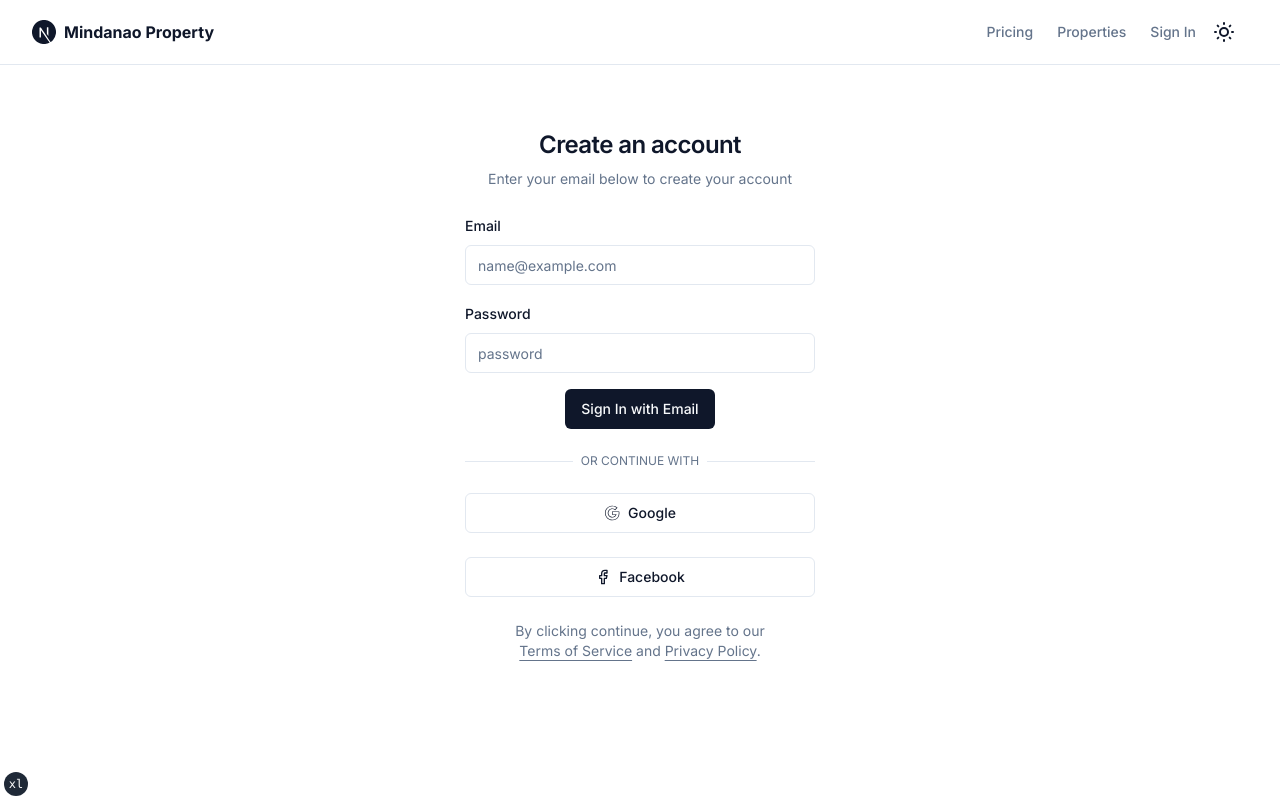
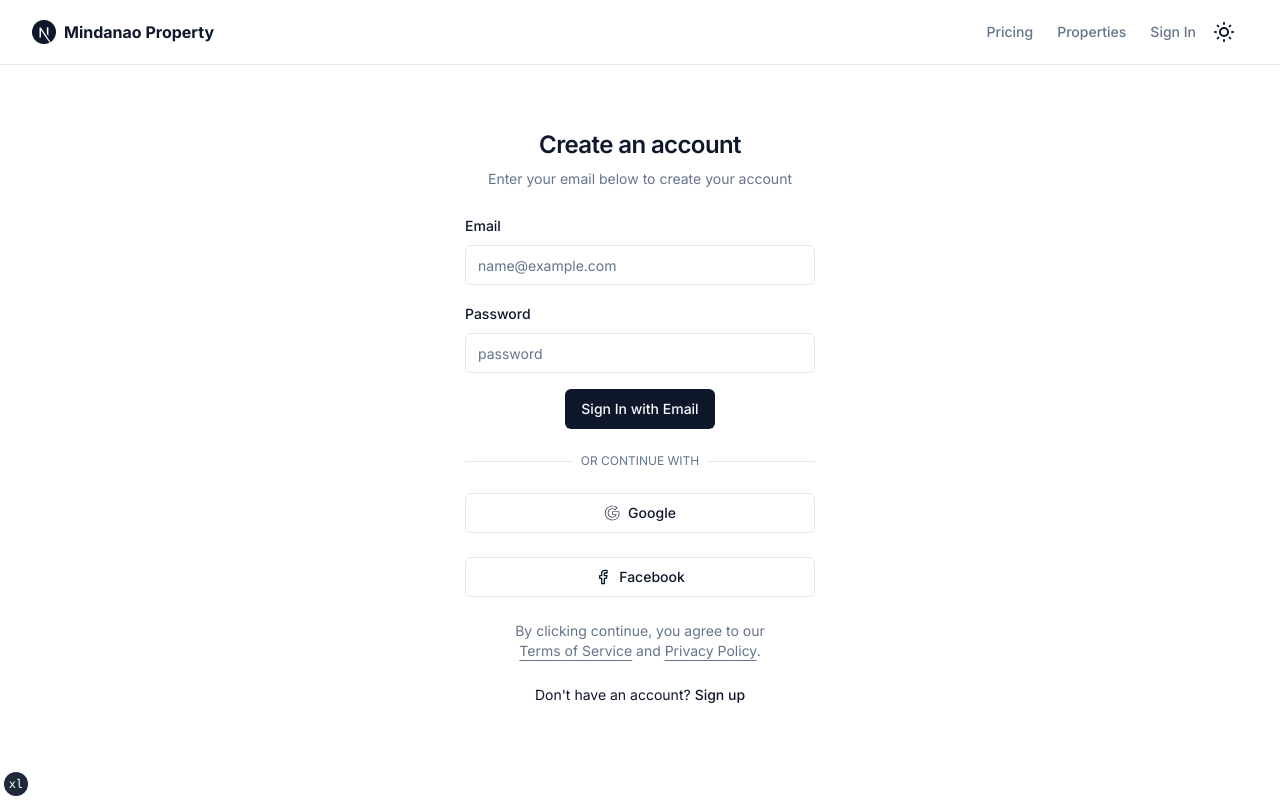
Before and after one commit to lovenangelo/real-estate-app, a Next.js app: page /auth in a window 1280 px wide. Built offline with nearby package versions, Linux system fonts and the light colour scheme; what @supabase/auth-helpers-nextjs would draw is missing.

Commit message:
auth toggle sign in sign up

```diff
--- a/app/auth/page.tsx
+++ b/app/auth/page.tsx
@@ -1,8 +1,15 @@
+"use client"
+
+import { useState } from "react"
 import Link from "next/link"
+
+import { Button } from "@/components/ui/button"
 
 import { UserAuthForm } from "./components/user-auth-form"
 
 export default function AuthPage() {
+  const [authType, setAuthType] = useState<string>("LOGIN")
+
   return (
     <div className="items-center h-[calc(100vh-65px)] justify-center p-16">
       <div className="mx-auto flex w-full flex-col justify-center space-y-6 sm:w-[350px]">
@@ -14,7 +21,7 @@ export default function AuthPage() {
             Enter your email below to create your account
           </p>
         </div>
-        <UserAuthForm authType="LOGIN" />
+        <UserAuthForm authType={authType} />
         <p className="px-8 text-center text-sm text-muted-foreground">
           By clicking continue, you agree to our{" "}
           <Link
@@ -32,6 +39,36 @@ export default function AuthPage() {
           </Link>
           .
         </p>
+        <div className=" space-x-1 flex justify-center items-center">
+          {authType == "LOGIN" && (
+            <>
+              <p className="text-sm ">Don't have an account? </p>
+              <Button
+                onClick={() => {
+                  setAuthType("SIGNUP")
+                }}
+                variant={"link"}
+                size={"noPadding"}
+              >
+                Sign up
+              </Button>
+            </>
+          )}
+          {authType == "SIGNUP" && (
+            <>
+              <p className="text-sm ">Already have an account? </p>
+              <Button
+                onClick={() => {
+                  setAuthType("LOGIN")
+                }}
+                variant={"link"}
+                size={"noPadding"}
+              >
+                Sign in
+              </Button>
+            </>
+          )}
+        </div>
       </div>
     </div>
   )
--- a/components/ui/button.tsx
+++ b/components/ui/button.tsx
@@ -23,6 +23,7 @@ const buttonVariants = cva(
         default: "h-10 py-2 px-4",
         sm: "h-9 px-3 rounded-md",
         lg: "h-11 px-8 rounded-md",
+        noPadding: "p-0",
       },
     },
     defaultVariants: {
```
